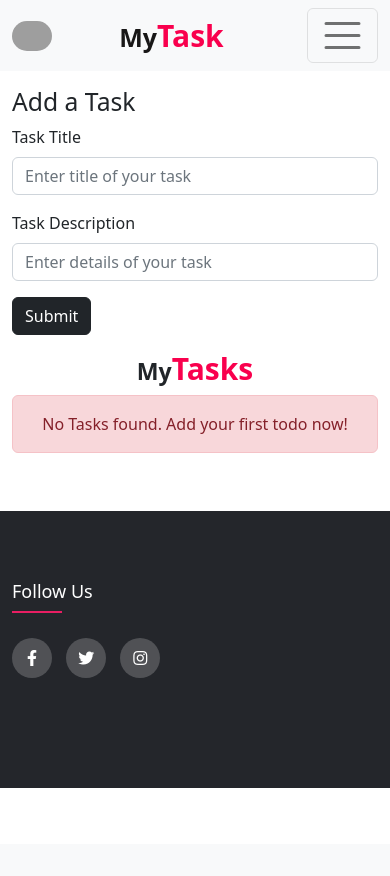
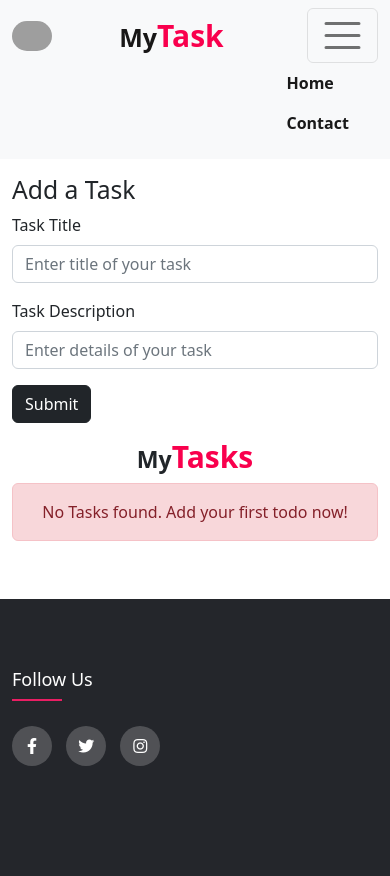
Before and after one commit to divyanshbhatt527/flask_project_My_Todo, a Flask app: page / in a window 390 px wide. Before the commit the page ends 788 px from the top, so only its background shows below. Run offline with Flask 2, Linux system fonts and the light colour scheme; data that the repository does not hold is empty; grey boxes are pictures that could not be loaded.

Commit message:
- debuuged mobile view navbar collapse

```diff
--- a/templates/base.html
+++ b/templates/base.html
@@ -1,69 +1,102 @@
-<!doctype html>
+<!DOCTYPE html>
 <html lang="en">
-
   <head>
-
-    <meta charset="utf-8">
-    <meta name="viewport" content="width=device-width,maximum-scale=1.0,initial-scale=1.0,minimum-scale=1.0,user-scalable=yes">
+    <meta charset="utf-8" />
+    <meta
+      name="viewport"
+      content="width=device-width,maximum-scale=1.0,initial-scale=1.0,minimum-scale=1.0,user-scalable=yes"
+    />
     <title>{% block title %} {% endblock title %}-MyTodo</title>
-    <link rel="stylesheet" href="{{ url_for('static', filename='css/style.css') }}">
-    <link href="https://cdn.jsdelivr.net/npm/bootstrap@5.2.0/dist/css/bootstrap.min.css" rel="stylesheet"
-        integrity="sha384-gH2yIJqKdNHPEq0n4Mqa/HGKIhSkIHeL5AyhkYV8i59U5AR6csBvApHHNl/vI1Bx" crossorigin="anonymous">
-    <link rel="stylesheet" type="text/css"
-        href="https://cdnjs.cloudflare.com/ajax/libs/font-awesome/5.15.1/css/all.min.css">
+    <link
+      rel="stylesheet"
+      href="{{ url_for('static', filename='css/style.css') }}"
+    />
+    <link
+      href="https://cdn.jsdelivr.net/npm/bootstrap@5.2.0/dist/css/bootstrap.min.css"
+      rel="stylesheet"
+      integrity="sha384-gH2yIJqKdNHPEq0n4Mqa/HGKIhSkIHeL5AyhkYV8i59U5AR6csBvApHHNl/vI1Bx"
+      crossorigin="anonymous"
+    />
+    <link
+      rel="stylesheet"
+      type="text/css"
+      href="https://cdnjs.cloudflare.com/ajax/libs/font-awesome/5.15.1/css/all.min.css"
+    />
   </head>
 
   <body>
-    <nav class="navbar navbar-expand-lg bg-light ">
+    <nav class="navbar navbar-expand-lg bg-light">
       <div class="container-fluid">
-            <img src="https://w7.pngwing.com/pngs/599/165/png-transparent-project-management-task-computer-icons-others-text-logo-project-management-thumbnail.png"
-                style="width:40px;" class="rounded-pill">
+        <img
+          src="https://w7.pngwing.com/pngs/599/165/png-transparent-project-management-task-computer-icons-others-text-logo-project-management-thumbnail.png"
+          style="width: 40px"
+          class="rounded-pill"
+        />
         <a class="navbar-brand" href="/">
           <spani>My</spani><span>Task</span>
         </a>
 
-            <button class="navbar-toggler" type="button" data-bs-toggle="collapse"
-                data-bs-target="#navbarSupportedContent" aria-controls="navbarSupportedContent" aria-expanded="false"
-                aria-label="Toggle navigation">
+        <button
+          class="navbar-toggler"
+          type="button"
+          data-bs-toggle="collapse"
+          data-bs-target="#navbarSupportedContent"
+          aria-controls="navbarSupportedContent"
+          aria-expanded="false"
+          aria-label="Toggle navigation"
+        >
           <span class="navbar-toggler-icon"></span>
         </button>
-            <div class="collapse navbar-collapse mr-auto" id="navbarSupportedContent">
+        <div
+          class="navbar-collapse mr-auto"
+          id="navbarSupportedContent"
+        >
           <ul class="navbar-nav ml-auto mb-2 mb-lg-0">
-                    <li class="nav-item ">
-                        <a class="nav-link active" aria-current="page" href="https://task-mytodo.herokuapp.com/">Home</a>
+            <li class="nav-item">
+              <a
+                class="nav-link active"
+                aria-current="page"
+                href="https://task-mytodo.herokuapp.com/"
+                >Home</a
+              >
             </li>
             <li class="nav-item mr-auto">
-                        <a class="nav-link active" href="https://task-mytodo.herokuapp.com/about">Contact</a>
+              <a
+                class="nav-link active"
+                href="https://task-mytodo.herokuapp.com/about"
+                >Contact</a
+              >
             </li>
-
           </ul>
-
         </div>
       </div>
     </nav>
 
-    {% block Body %}
-
-    {% endblock Body %}
+    {% block Body %} {% endblock Body %}
 
     <footer class="footer">
       <div class="container">
         <div class="row">
-
           <div class="footer-col">
             <h4>follow us</h4>
             <div class="social-links">
-                        <a target=”_blank” href="https://www.facebook.com/divyanshbhatt527/"><i class="fab fa-facebook-f"></i></a>
-                        <a target=”_blank” href="https://twitter.com/divyanshtwites"><i class="fab fa-twitter"></i></a>
-                        <a target=”_blank” href="https://www.instagram.com/divyansh_bhatt527"><i class="fab fa-instagram"></i></a>
-
+              <a
+                target="”_blank”"
+                href="https://www.facebook.com/divyanshbhatt527/"
+                ><i class="fab fa-facebook-f"></i
+              ></a>
+              <a target="”_blank”" href="https://twitter.com/divyanshtwites"
+                ><i class="fab fa-twitter"></i
+              ></a>
+              <a
+                target="”_blank”"
+                href="https://www.instagram.com/divyansh_bhatt527"
+                ><i class="fab fa-instagram"></i
+              ></a>
             </div>
           </div>
-
         </div>
       </div>
     </footer>
-
   </body>
-
 </html>
```
Also changed, not shown: todo.db. Lines whose indentation alone changed are shown as unchanged.
